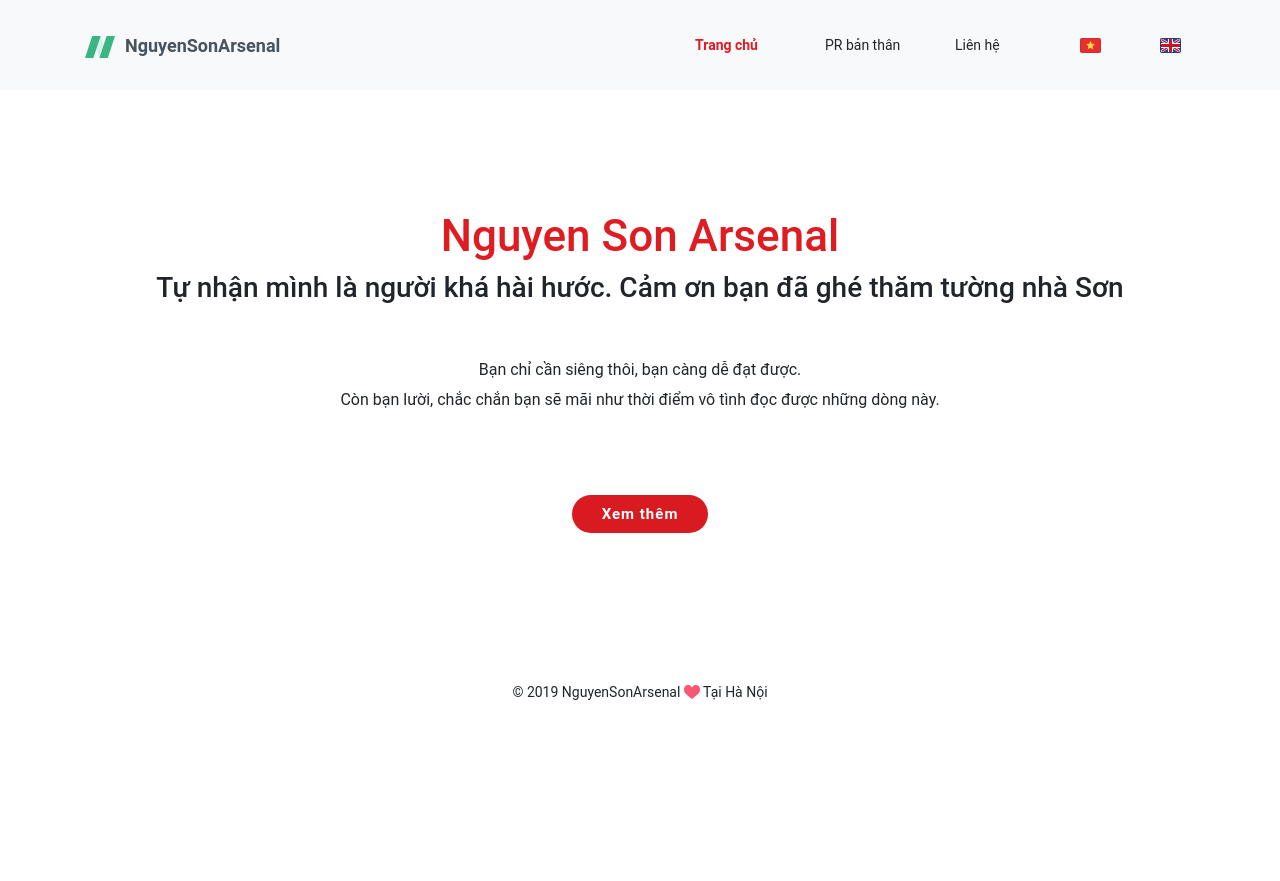
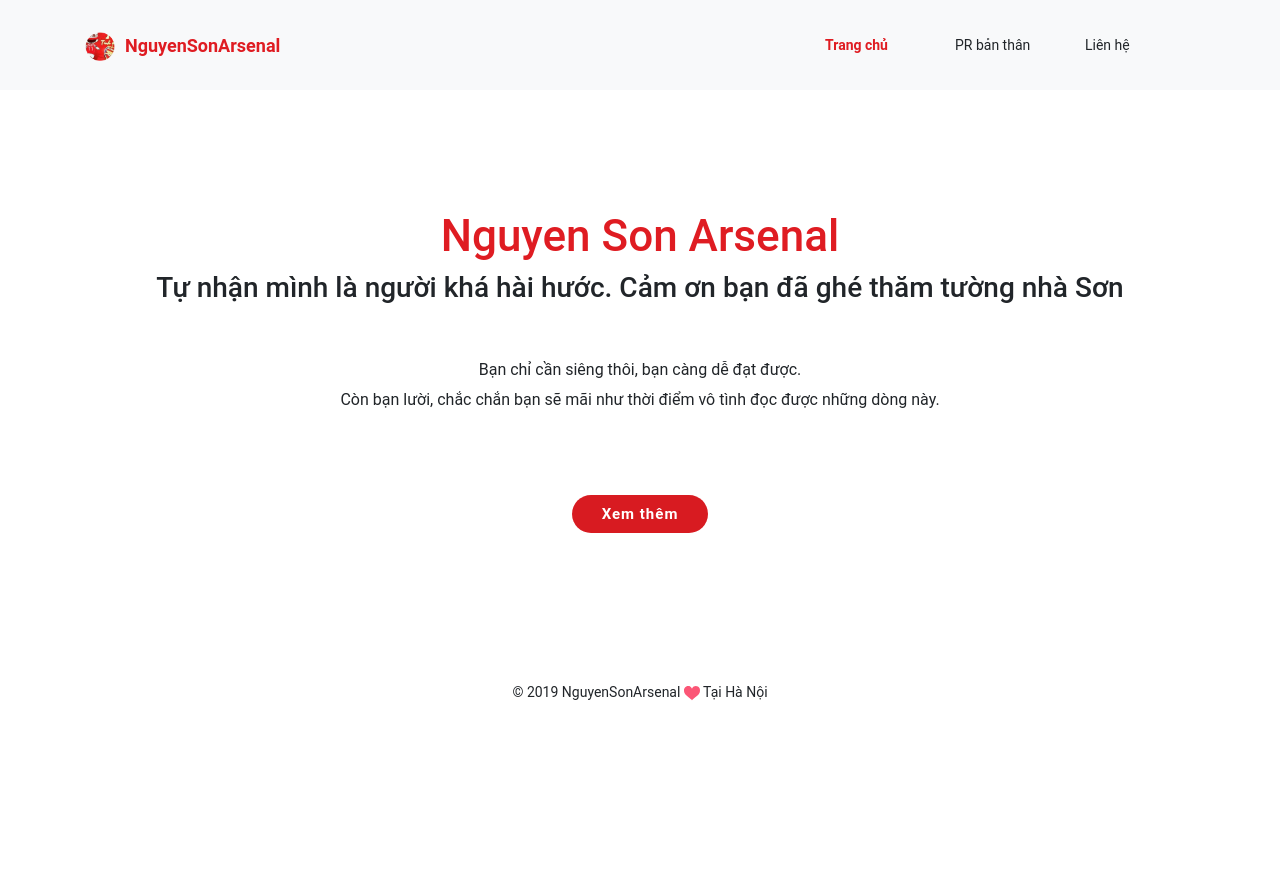
Before and after one commit to NguyenSonArsenal/my_blog, a PHP site: page / in a window 1280 px wide. Run offline with PHP 8.4, Linux system fonts and the light colour scheme; some libraries are stand-ins or nearby versions.

Commit message:
add layout

```diff
--- a/assets/css/style.css
+++ b/assets/css/style.css
@@ -30,6 +30,10 @@ body {
     padding: 30px 15px 0 15px;
 }
 
+.color-red {
+    color: #df1c22;
+}
+
 .open {
     background: #fff;
     border: 1px solid #E9F7F1;
@@ -44,6 +48,24 @@ body {
 ul {
     padding-left: 20px;
 }
+
+/** Font size */
+.f14 {
+    font-size: 14px;
+}
+.f16 {
+    font-size: 16px;
+}
+.f18 {
+    font-size: 18px;
+}
+.f20 {
+    font-size: 20px;
+}
+.f22 {
+    font-size: 22px;
+}
+/** End font size */
 
 #home {
     /*background: #f8f9fa;*/
@@ -74,7 +96,6 @@ nav .navbar-brand > img {
 }
 
 nav .navbar-brand .company-name {
-    color: #47535d;
     font-weight: bold;
     font-size: 18px;
     vertical-align: middle;
--- a/assets/js/index.js
+++ b/assets/js/index.js
@@ -22,10 +22,10 @@ $(document).ready(function () {
         var toggle = $(this).attr('aria-expanded');
         var img = $(this).children('img');
         if (toggle == 'false') {
-            img.attr('src', './assets/images/close.png');
+            img.attr('src', './assets/images/layout/close.png');
             $(this).parents('nav').addClass('open');
         }else {
-            img.attr('src', './assets/images/menu.png');
+            img.attr('src', './assets/images/layout/menu.png');
             $(this).parents('nav').removeClass('open');
         }
     });
--- /dev/null
+++ b/helper/helper.php
@@ -0,0 +1,5 @@
+<?php
+function getMenuActive($item)
+{
+    echo basename($_SERVER['SCRIPT_NAME']) == $item || basename($_SERVER['SCRIPT_NAME']) == '' ? 'active' : '';
+}
--- /dev/null
+++ b/includes/footer.php
@@ -0,0 +1,13 @@
+<footer class="text-center">
+    <div class="color--grey">© 2019 NguyenSonArsenal <img src="./assets/images/heart.svg" alt="image name"> Tại Hà
+        Nội
+    </div>
+    <div class="footer__back-to-top">
+        <img id="icon-back-to-top" src="./assets/images/arrow-up-icon.png" alt="Back to top" width="40px">
+    </div>
+</footer>
+</div>
+</body>
+<script src="./assets/js/common.js"></script>
+<script src="./assets/js/index.js"></script>
+</html>
--- /dev/null
+++ b/includes/header.php
@@ -0,0 +1,61 @@
+<?php include './helper/helper.php'; ?>
+
+<html lang="vi" class="">
+<head lang="vi">
+    <meta charset="utf-8">
+    <meta name="viewport" content="width=device-width, initial-scale=1">
+    <meta http-equiv='X-UA-Compatible' content='IE=edge,chrome=1'>
+    <meta name="viewport" content="width=device-width, initial-scale=1">
+    <title>Home</title>
+    <link href="./assets/images/layout/favicon.png" type="image/x-icon" rel="icon">
+    <link href="/bower_components/bootstrap4/dist/css/bootstrap.min.css" rel="stylesheet" type="text/css">
+    <link href="/bower_components/animate/animate.min.css" rel="stylesheet" type="text/css">
+    <link href="/assets/css/common.css" rel="stylesheet" type="text/css">
+    <link rel="stylesheet" href="https://maxcdn.bootstrapcdn.com/font-awesome/4.4.0/css/font-awesome.min.css"/>
+    <link rel="stylesheet" type="text/css"
+          href="https://fonts.googleapis.com/css?family=Quicksand:300,400,500,700&amp;subset=vietnamese&&w=2.2.7.22008864"/>
+
+    <script src="/bower_components/jquery/jquery-3.3.1.min.js"></script>
+    <script src="/bower_components/bootstrap4/dist/js/bootstrap.min.js"></script>
+
+    <link href="/assets/css/style.css" rel="stylesheet" type="text/css">
+    <link href="/assets/css/index.css" rel="stylesheet" type="text/css">
+    <link href="/assets/css/profile.css" rel="stylesheet" type="text/css">
+    <link href="/assets/css/contact.css" rel="stylesheet" type="text/css">
+</head>
+<body>
+<div id="loading" style="display: none">
+    <img id="loading-image" src="./assets/images/loading.gif" alt="Loading...">
+</div>
+<div id="wrapper">
+    <nav class="navbar navbar-expand-lg navbar-light fixed-top">
+        <div class="container">
+            <a class="navbar-brand" href="/">
+                <img src="./assets/images/layout/favicon.png" alt="Logo">
+                <span class="company-name color-red">NguyenSonArsenal</span>
+            </a>
+            <button class="navbar-toggler" type="button" data-toggle="collapse" data-target="#navbarSupportedContent"
+                    aria-expanded="false">
+                <img src="./assets/images/layout/menu.png" alt="image name">
+            </button>
+            <div class="collapse navbar-collapse" id="navbarSupportedContent">
+                <ul class="navbar-nav nav navbar-right ml-auto">
+                    <li class="nav-item" data-scroll="home">
+                        <a class="nav-item__link nav-item__link_home <?php getMenuActive('index.php') ?>" href="/">
+                            <span>Trang chủ</span>
+                        </a>
+                    </li>
+                    <li class="nav-item" data-scroll="about">
+                        <a class="nav-item__link nav-item__link_about <?php getMenuActive('profile.php') ?>" href="profile.php">
+                            <span>PR bản thân</span>
+                        </a>
+                    </li>
+                    <li class="nav-item" data-scroll="partner">
+                        <a class="nav-item__link nav-item__link_partner <?php getMenuActive('contact.php') ?>" href="contact.php">
+                            <span>Liên hệ</span>
+                        </a>
+                    </li>
+                </ul>
+            </div>
+        </div>
+    </nav>
--- a/index.php
+++ b/index.php
@@ -1,76 +1,6 @@
-<html lang="vi" class="">
-<head lang="vi">
-    <meta charset="utf-8">
-    <meta name="viewport" content="width=device-width, initial-scale=1">
-    <meta http-equiv='X-UA-Compatible' content='IE=edge,chrome=1'>
-    <meta name="viewport" content="width=device-width, initial-scale=1">
-    <title>Home</title>
-    <link href="./assets/images/favicon.ico" type="image/x-icon" rel="icon">
-    <link href="/bower_components/bootstrap4/dist/css/bootstrap.min.css" rel="stylesheet" type="text/css">
-    <link href="/bower_components/animate/animate.min.css" rel="stylesheet" type="text/css">
-    <link href="/assets/css/common.css" rel="stylesheet" type="text/css">
-    <link href="/assets/css/style.css" rel="stylesheet" type="text/css">
-    <link href="/assets/css/index.css" rel="stylesheet" type="text/css">
-    <link rel="stylesheet" href="https://maxcdn.bootstrapcdn.com/font-awesome/4.4.0/css/font-awesome.min.css"/>
-    <link rel="stylesheet" type="text/css"
-          href="https://fonts.googleapis.com/css?family=Quicksand:300,400,500,700&amp;subset=vietnamese&&w=2.2.7.22008864"/>
-
-    <script src="/bower_components/jquery/jquery-3.3.1.min.js"></script>
-    <script src="/bower_components/bootstrap4/dist/js/bootstrap.min.js"></script>
-</head>
-<body>
-<div id="loading" style="display: none">
-    <img id="loading-image" src="./assets/images/loading.gif" alt="Loading...">
-</div>
-<div id="wrapper">
-    <nav class="navbar navbar-expand-lg navbar-light fixed-top">
-        <div class="container">
-            <a class="navbar-brand" href="#">
-                <img src="./assets/images/logo.svg" alt="Logo">
-                <span class="company-name">NguyenSonArsenal</span>
-            </a>
-            <button class="navbar-toggler" type="button" data-toggle="collapse" data-target="#navbarSupportedContent"
-                    aria-expanded="false">
-                <img src="./assets/images/menu.png" alt="image name">
-            </button>
-            <div class="collapse navbar-collapse" id="navbarSupportedContent">
-                <ul class="navbar-nav nav navbar-right ml-auto">
-                    <li class="nav-item" data-scroll="home">
-                        <a class="nav-item__link nav-item__link_home active" href="index.php">
-                            <span>Trang chủ</span>
-                        </a>
-                    </li>
-                    <li class="nav-item" data-scroll="about">
-                        <a class="nav-item__link nav-item__link_about" href="profile.html">
-                            <span>PR bản thân</span>
-                        </a>
-                    </li>
-                    <li class="nav-item" data-scroll="partner">
-                        <a class="nav-item__link nav-item__link_partner" href="contact.html">
-                            <span>Liên hệ</span>
-                        </a>
-                    </li>
-                    <li class="nav-item lang" data-scroll="tab-04">
-                        <div class="row text-center">
-                            <div class="col">
-                                <a href="#" class="lang--flag">
-                                    <img src="./assets/images/vn.svg" alt="">
-                                </a>
-                            </div>
-                            <div class="col">
-                                <a href="#" class="lang--flag">
-                                    <img src="./assets/images/gb.svg" alt="">
-                                </a>
-                            </div>
-                        </div>
-                    </li>
-                </ul>
-            </div>
-        </div>
-    </nav>
+<?php include './includes/header.php'; ?>
 
 <!-- Description: Top page -->
-
 <div class="container">
     <div class="rowx" id="home">
         <div id="top" class="text-center">
@@ -90,21 +20,9 @@
 <div class="rowx" id="">
     <div class="container">
         <div class="link-inline-block bounceIn animated">
-                <h2><a href="./profile.html" class="">Xem thêm</a></h2>
+            <h2><a href="./profile.php" class="">Xem thêm</a></h2>
         </div>
     </div>
 </div>
 
-    <footer class="text-center">
-        <div class="color--grey">© 2019 NguyenSonArsenal <img src="./assets/images/heart.svg" alt="image name"> Tại Hà
-            Nội
-        </div>
-        <div class="footer__back-to-top">
-            <img id="icon-back-to-top" src="./assets/images/arrow-up-icon.png" alt="Back to top" width="40px">
-        </div>
-    </footer>
-</div>
-</body>
-<script src="./assets/js/common.js"></script>
-<script src="./assets/js/index.js"></script>
-</html>
+<?php include './includes/footer.php'; ?>
```
Also changed, not shown: contact.html (deleted, +0 -112 lines), contact.php (added, +37 -0 lines), profile.html (deleted, +0 -189 lines), profile.php (added, +116 -0 lines), assets/images/favicon.ico (deleted), assets/images/layout/close.png (renamed from assets/images/close.png), assets/images/layout/favicon.png (added), assets/images/layout/menu.png (added). Lines whose indentation alone changed are shown as unchanged.
